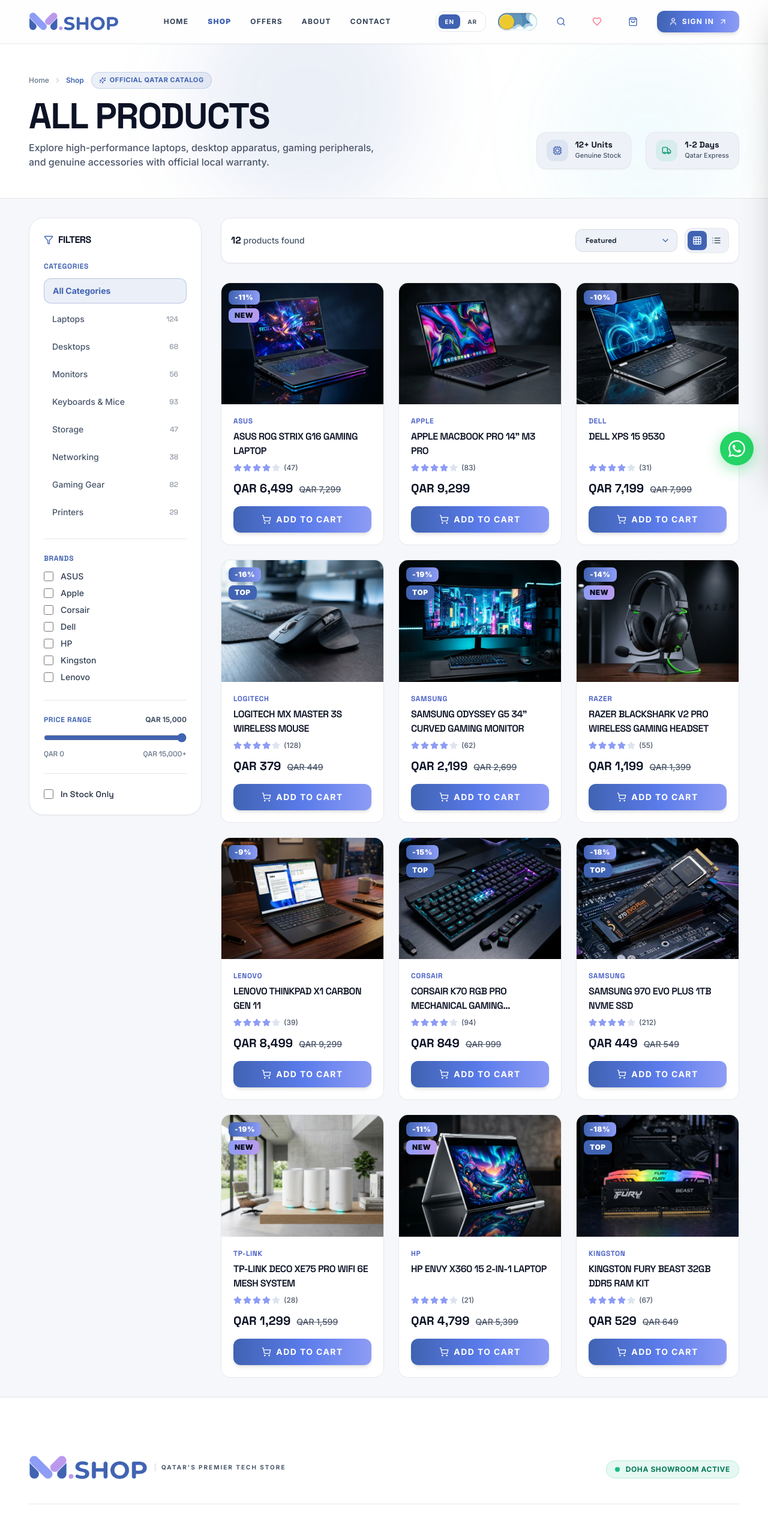
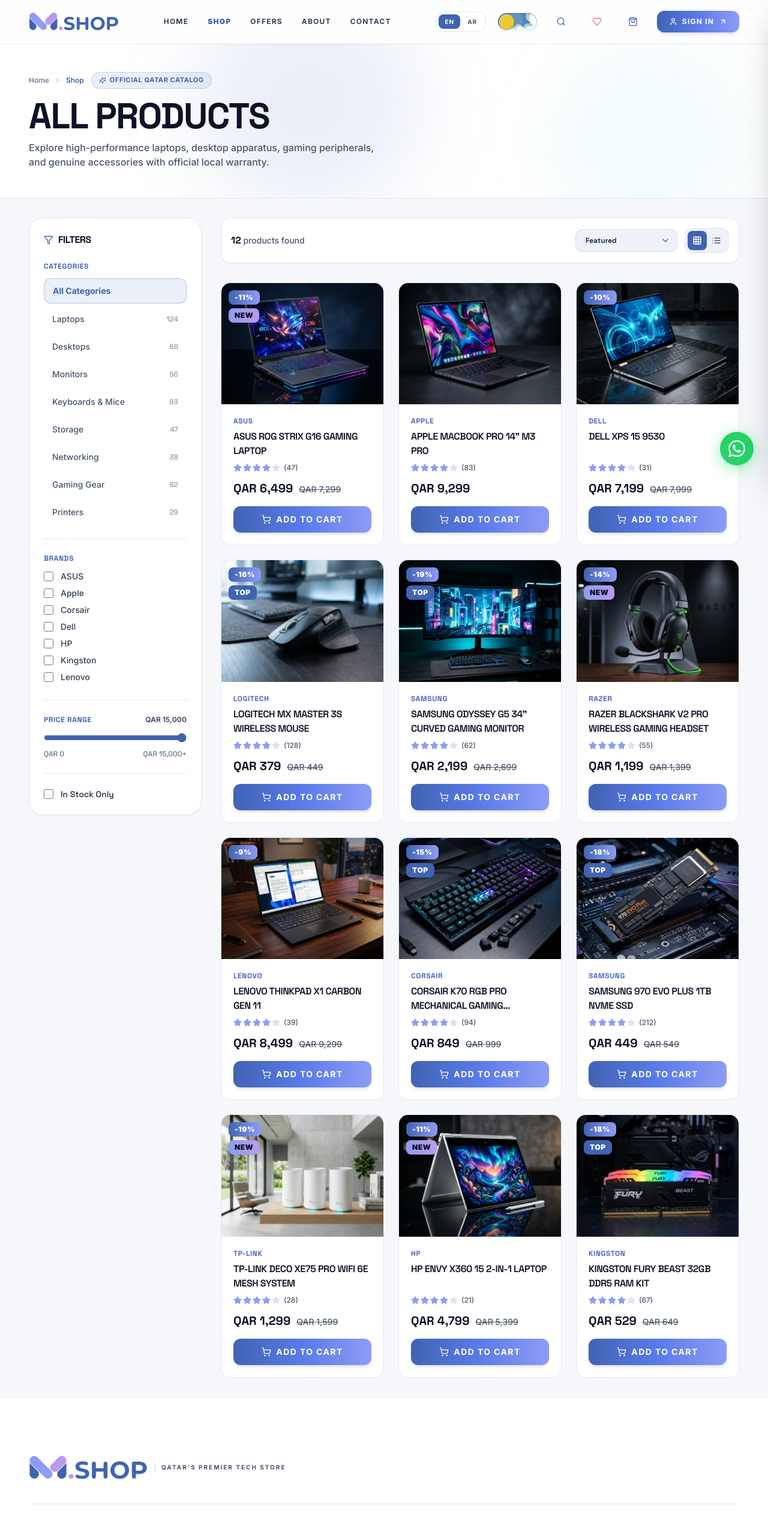
Before and after one commit to abhinavdeveloperiz/MARJAAH-QATAR, a Next.js app: page /en/shop in a window 1280 px wide. Shown: the top 2566 px of the page at 60% size. Built offline with nearby package versions, Linux system fonts and the light colour scheme.

Commit message:
chore: remove showroom active badge from footer and trust stat cards from shop header

```diff
--- a/app/[locale]/shop/page.tsx
+++ b/app/[locale]/shop/page.tsx
@@ -61,29 +61,6 @@
                 </p>
               </div>
             </div>
-
-            {/* Right Trust Stats Strip */}
-            <div className="flex items-center gap-4 sm:gap-6 pt-2 lg:pt-0 border-t border-border-color lg:border-t-0">
-              <div className="flex items-center gap-3 px-4 py-3 rounded-2xl bg-surface-2 border border-border-color shadow-sm">
-                <div className="w-9 h-9 rounded-xl bg-[#4063B2]/10 flex items-center justify-center flex-shrink-0 text-[#4063B2]">
-                  <Cpu className="w-4 h-4" />
-                </div>
-                <div>
-                  <p className="font-bold text-sm font-display leading-tight" style={{ color: "var(--text-primary)" }}>{totalCount}+ {isRTL ? "منتج" : "Units"}</p>
-                  <p className="text-[11px] font-medium" style={{ color: "var(--text-secondary)" }}>{isRTL ? "أجهزة أصلية" : "Genuine Stock"}</p>
-                </div>
-              </div>
-
-              <div className="flex items-center gap-3 px-4 py-3 rounded-2xl bg-surface-2 border border-border-color shadow-sm">
-                <div className="w-9 h-9 rounded-xl bg-emerald-500/10 flex items-center justify-center flex-shrink-0 text-emerald-600">
-                  <Truck className="w-4 h-4" />
-                </div>
-                <div>
-                  <p className="font-bold text-sm font-display leading-tight" style={{ color: "var(--text-primary)" }}>{isRTL ? "1-2 يوم" : "1-2 Days"}</p>
-                  <p className="text-[11px] font-medium" style={{ color: "var(--text-secondary)" }}>{isRTL ? "توصيل الدوحة" : "Qatar Express"}</p>
-                </div>
-              </div>
-            </div>
           </div>
         </div>
       </section>
--- a/components/layout/EditorialFooter.tsx
+++ b/components/layout/EditorialFooter.tsx
@@ -31,18 +31,14 @@
       />
 
       <div className="relative z-10 container-custom space-y-10 sm:space-y-14 md:space-y-16">
-        {/* Brand Banner with Logo & Status */}
+        {/* Brand Banner with Logo */}
         <div
-          className="flex flex-col sm:flex-row sm:items-center justify-between gap-4 sm:gap-6 pb-6 sm:pb-8"
+          className="pb-6 sm:pb-8"
           style={{ borderBottom: "1px solid var(--border-color)" }}
         >
           <Link href={`/${locale}`} aria-label="Marjaah Trading" className="inline-block">
             <Logo variant="auto" size="lg" subtext="QATAR'S PREMIER TECH STORE" />
           </Link>
-          <div className="inline-flex items-center gap-2.5 px-3.5 py-1.5 rounded-full bg-emerald-500/10 border border-emerald-500/20 text-[11px] sm:text-xs font-sans font-bold tracking-wider uppercase text-emerald-700 dark:text-emerald-400 self-start sm:self-auto">
-            <span className="w-2 h-2 rounded-full bg-emerald-500 animate-pulse" />
-            <span>{t("showroom_active")}</span>
-          </div>
         </div>
 
         {/* Massive 'Let's Connect' Heading & Email */}
```
